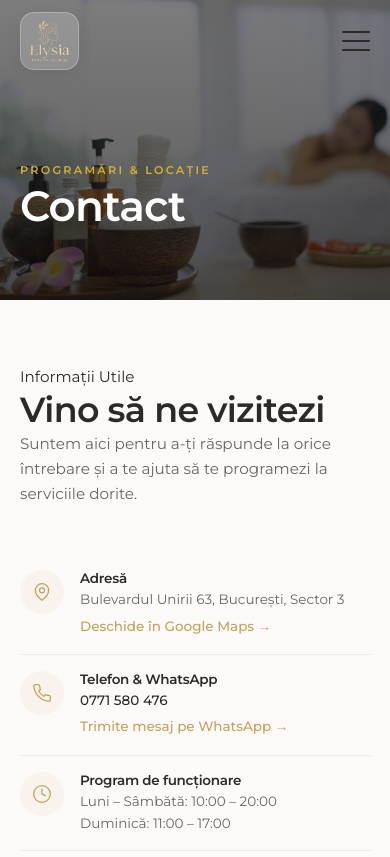
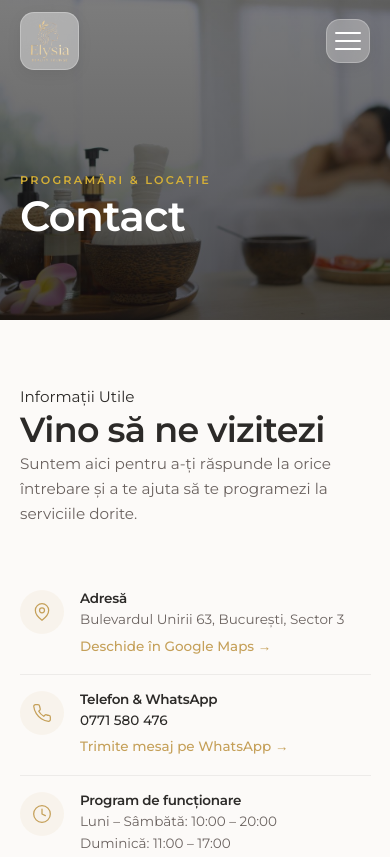
Before and after one commit to AndreiNeptune/elysiabeautylounge, a website built with Vite: page contact.html in a window 390 px wide. Shown: the top 857 px of the page. Built offline with nearby package versions, Linux system fonts and the light colour scheme.

Commit message:
style: update navbar design, page hero heights, and fix CSS compatibility

```diff
--- a/contact.html
+++ b/contact.html
@@ -33,7 +33,7 @@
   <div id="shared-drawer"></div>
 
   <main id="main-content">
-    <section class="page-hero" style="min-height:300px;height:35vh;">
+    <section class="page-hero">
       <div class="page-hero__bg">
         <img src="/images/hero-main.jpg" alt="Contact Elysia Beauty Lounge" width="1920" height="600">
       </div>
--- a/src/styles/components.css
+++ b/src/styles/components.css
@@ -100,7 +100,7 @@
 
 .navbar.scrolled {
   padding: var(--space-sm) 0;
-  background: rgba(250, 248, 245, 0.92);
+  background: rgba(253, 251, 247, 0.95);
   backdrop-filter: blur(20px) saturate(180%);
   -webkit-backdrop-filter: blur(20px) saturate(180%);
   box-shadow: 0 1px 0 var(--color-border);
@@ -118,7 +118,7 @@
   display: flex;
   align-items: center;
   flex-shrink: 0;
-  background: rgba(255, 255, 255, 0.2);
+  background: rgba(255, 255, 255, 0.4);
   backdrop-filter: blur(10px);
   -webkit-backdrop-filter: blur(10px);
   border: 1px solid rgba(255, 255, 255, 0.25);
@@ -129,7 +129,7 @@
 }
 
 .navbar__logo:hover {
-  background: rgba(255, 255, 255, 0.35);
+  background: rgba(255, 255, 255, 0.25);
   border-color: rgba(255, 255, 255, 0.3);
   transform: translateY(-1px);
   box-shadow: 0 6px 20px rgba(0, 0, 0, 0.08);
@@ -142,7 +142,7 @@
 }
 
 .navbar.scrolled .navbar__logo {
-  background: rgba(255, 255, 255, 0.25); /* Slightly higher opacity for a cleaner look when scrolled */
+  background: rgba(255, 255, 255, 0.1); /* Lower opacity when scrolled */
   border-color: rgba(0, 0, 0, 0.06);
   padding: 6px;
   border-radius: 14px;
@@ -160,7 +160,7 @@
   display: flex;
   align-items: center;
   gap: var(--space-xl);
-  background: rgba(255, 255, 255, 0.25);
+  background: rgba(253, 251, 247, 0.3);
   backdrop-filter: blur(16px);
   -webkit-backdrop-filter: blur(16px);
   padding: 8px 32px;
@@ -178,13 +178,17 @@
   box-shadow: none;
 }
 
+.navbar.scrolled .navbar__link {
+  color: var(--color-noir);
+}
+
 .navbar__link {
   font-family: var(--font-body);
   font-size: var(--text-sm);
   font-weight: var(--weight-medium);
   letter-spacing: var(--tracking-wide);
   text-transform: uppercase;
-  color: var(--color-noir);
+  color: var(--color-white);
   position: relative;
   padding: var(--space-xs) 0;
   white-space: nowrap;
@@ -301,21 +305,36 @@
 /* Mobile Burger */
 .navbar__burger {
   display: none;
-  width: 28px;
-  height: 20px;
+  width: 44px;
+  height: 44px;
   flex-direction: column;
   justify-content: space-between;
   cursor: pointer;
-  padding: 0;
-  background: none;
-  border: none;
+  padding: 12px 8px;
+  background: rgba(253, 251, 247, 0.3);
+  backdrop-filter: blur(10px);
+  -webkit-backdrop-filter: blur(10px);
+  border: 1px solid rgba(255, 255, 255, 0.25);
+  border-radius: 14px;
+  box-shadow: 0 4px 16px rgba(0, 0, 0, 0.06);
+  transition: all var(--duration-normal) var(--ease-out);
+}
+
+.navbar.scrolled .navbar__burger {
+  background: rgba(253, 251, 247, 0.5);
+  border-color: rgba(0, 0, 0, 0.06);
+  box-shadow: 0 4px 12px rgba(0, 0, 0, 0.04);
+}
+
+.navbar.scrolled .navbar__burger span {
+  background: var(--color-noir);
 }
 
 .navbar__burger span {
   display: block;
   width: 100%;
   height: 2px;
-  background: var(--color-noir);
+  background: var(--color-white);
   border-radius: var(--radius-full);
   transition: all var(--duration-normal) var(--ease-out);
   transform-origin: center;
@@ -759,6 +778,7 @@
   display: inline-block;
   background: linear-gradient(135deg, #FFD700 0%, #D4AF37 50%, #B8860B 100%);
   -webkit-background-clip: text;
+  background-clip: text;
   color: transparent;
   text-shadow: 0 4px 12px rgba(212, 175, 55, 0.4);
 }
@@ -1140,9 +1160,7 @@
    ═══════════════════════════════════════════ */
 .page-hero {
   position: relative;
-  height: 45vh;
-  min-height: 400px;
-  max-height: 500px;
+  height: 400px;
   display: flex;
   align-items: center;
   justify-content: center;
--- a/src/styles/responsive.css
+++ b/src/styles/responsive.css
@@ -201,8 +201,7 @@
   }
 
   .page-hero {
-    height: 40vh;
-    min-height: 320px;
+    height: 320px;
     padding-top: 100px;
   }
 
```
